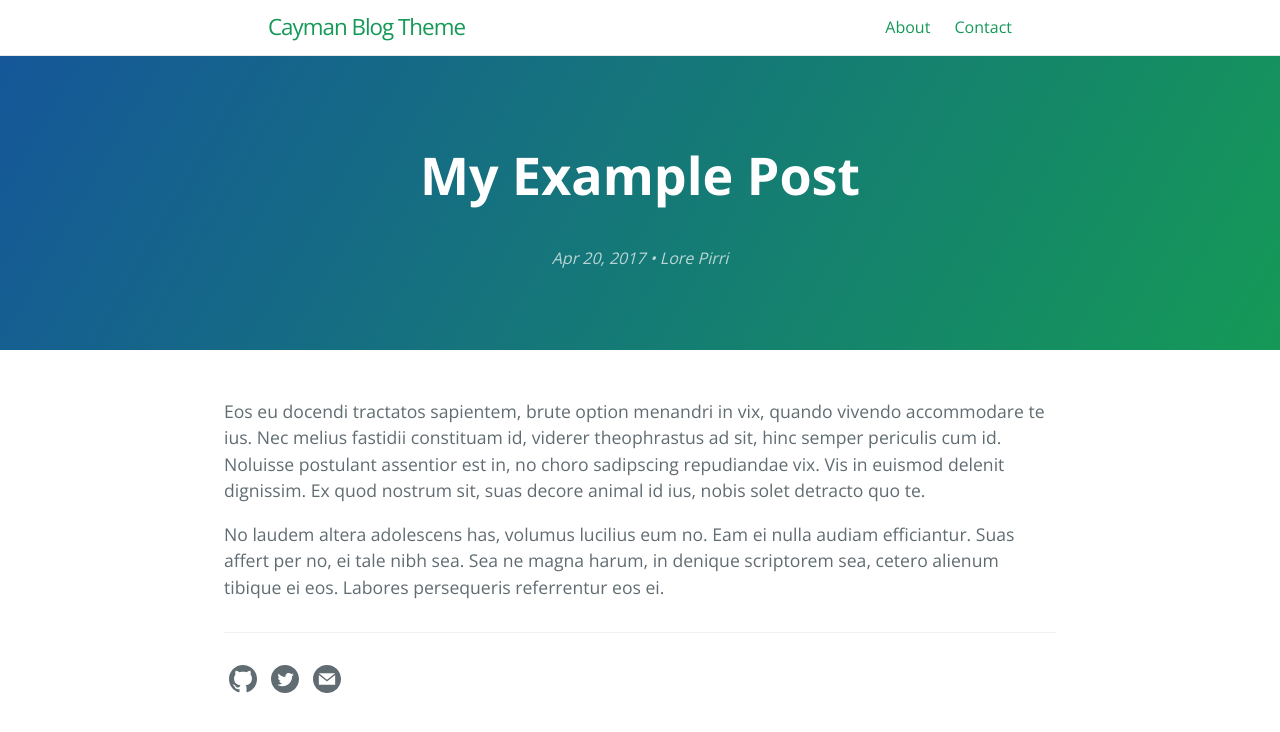
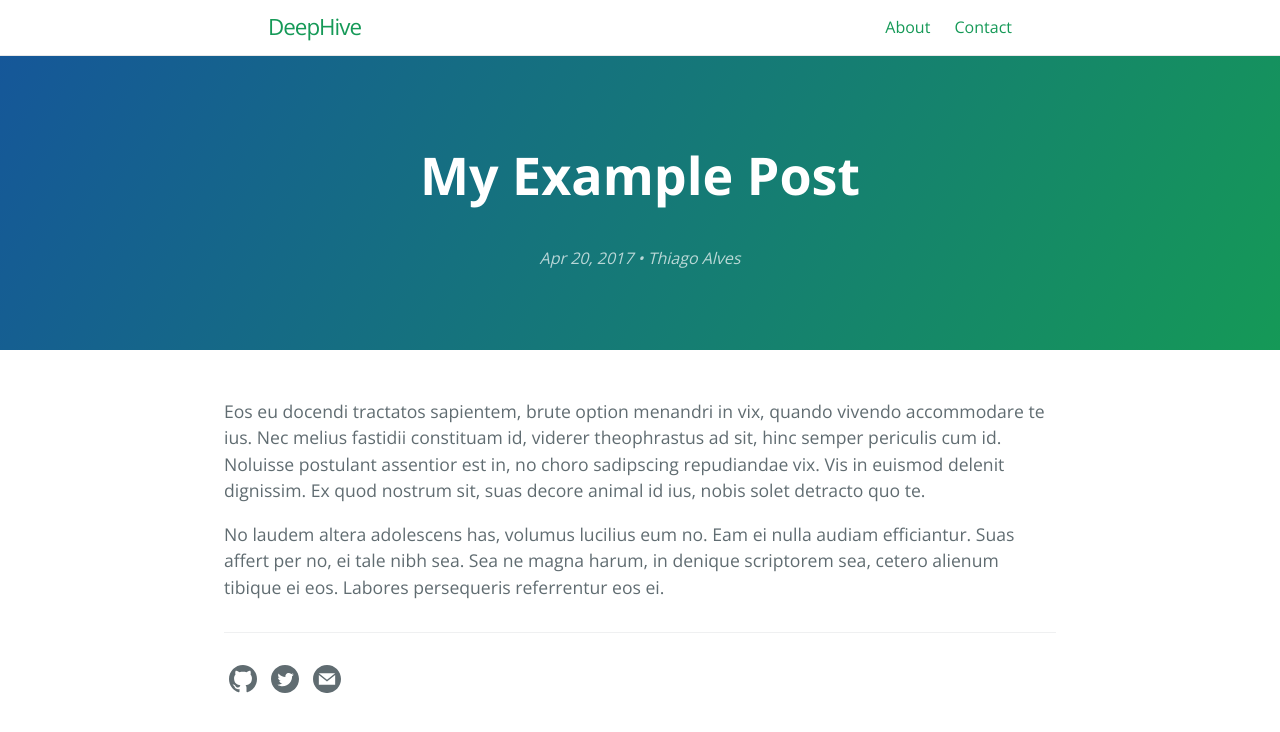
Before and after one commit to avsthiago/DeepBee, a Jekyll site: the page built from _posts/2017-04-20-my-example-post.md, in a window 1280 px wide. Shown: the top 732 px of the page. Built offline with Jekyll 4.4.1, drawn with Linux system fonts in a browser that asks for light colours.

Commit message:
Update _config.yml
Website name

```diff
--- a/_config.yml
+++ b/_config.yml
@@ -1,5 +1,5 @@
-title: Cayman Blog Theme
-description: Cayman Blog Theme is a clean, responsive blogging theme for Jekyll and GitHub Pages, with social/SEO features.
+title: DeepHive
+description: DeepHive is a project developed aiming to assist in the assessment of honeybee colonies using image processing.
 show_downloads: true
 
 baseurl: "/site-deephive" # change this to the subpath of your site, e.g. /blog. Leave it empty if you don't need it.
@@ -16,14 +16,14 @@ cayman-blog:
 theme: # leave it empty
 
 # social
-author: "Lore Pirri"
+author: "Thiago Alves"
 image: /thumbnail-jumbo.png
 twitter:
-  username: lorepirri
+  username: avsthiago
 #  site:
-facebook:
+#facebook:
   #publisher: 1592372034171500
   #profile_id: 1809805629
-  app_id: 1798910940422432 # cayman-blog
+  #app_id: 1798910940422432 # cayman-blog
   #authors: lorepirri
 #  admins:
```
